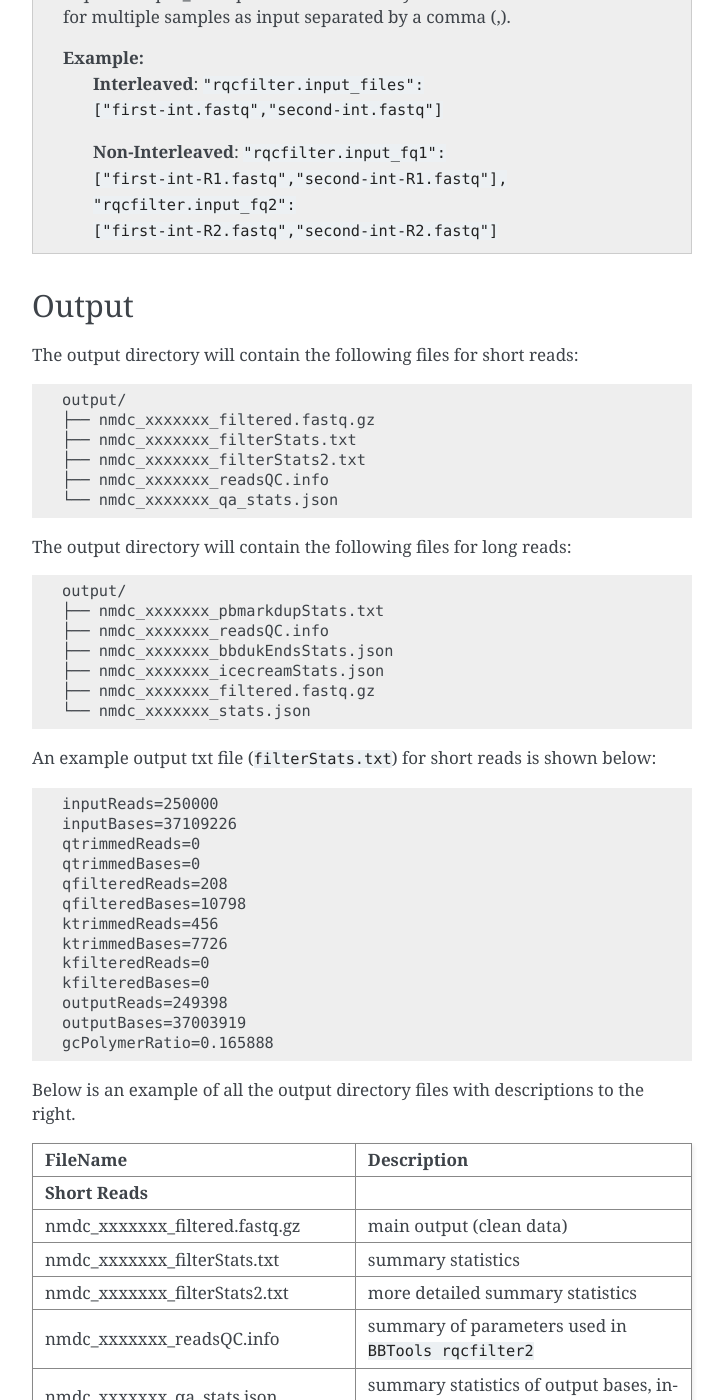
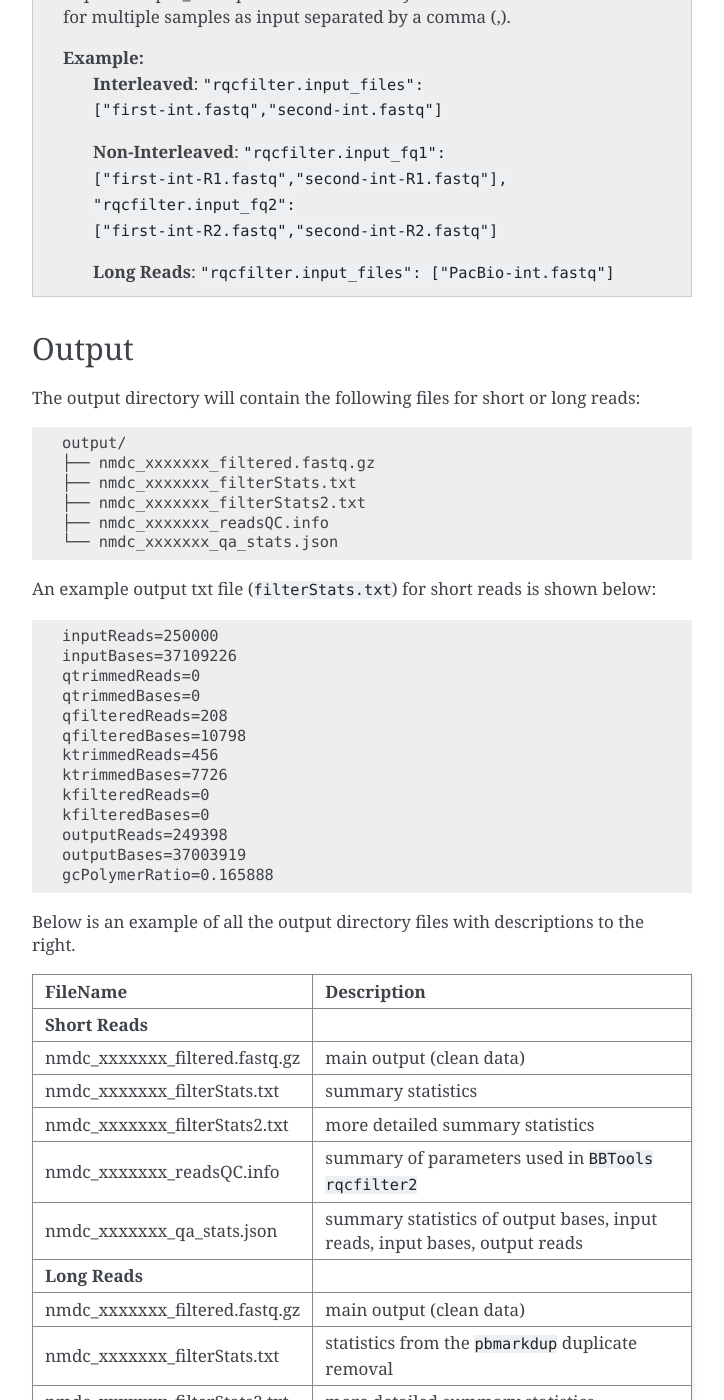
Before and after one commit to microbiomedata/ReadsQC, a Sphinx documentation site: the page built from docs/index.rst, in a window 1280 px wide and 1400 px high, scrolled down 3964 px. Shown: the whole window, without its empty margins (388-1112 px from the left). Built offline with Sphinx 7.4.7, drawn with Linux system fonts in a browser that asks for light colours; some of the changed text lies outside the part shown.

Commit message:
Update long reads outputs

```diff
--- a/docs/index.rst
+++ b/docs/index.rst
@@ -126,7 +126,7 @@ Sample dataset(s)
 
 **Long Reads:**
 
-Zymobiomics synthetic metagenome (`SRR13128014 <https://portal.nersc.gov/cfs/m3408/test_data/SRR13128014.pacbio.subsample.ccs.fastq.gz>`_) For testing we have subsampled the dataset, the original dataset is ~18GB.
+Zymobiomics synthetic metagenome (`SRR13128014 <https://portal.nersc.gov/cfs/m3408/test_data/SRR13128014.pacbio.subsample.ccs.fastq.gz>`_); for testing we have subsampled the dataset, the original dataset is ~18GB.
 
 Input
 ------
@@ -164,11 +164,13 @@ An example input JSON file is shown below:
 
 	**Non-Interleaved**: :literal:`"rqcfilter.input_fq1": ["first-int-R1.fastq","second-int-R1.fastq"], "rqcfilter.input_fq2": ["first-int-R2.fastq","second-int-R2.fastq"]`
 
+	**Long Reads**: :literal:`"rqcfilter.input_files": ["PacBio-int.fastq"]`
+
 
 Output
 ------
 
-The output directory will contain the following files for short reads::
+The output directory will contain the following files for short or long reads::
 
     output/
     ├── nmdc_xxxxxxx_filtered.fastq.gz
@@ -176,16 +178,6 @@ The output directory will contain the following files for short reads::
     ├── nmdc_xxxxxxx_filterStats2.txt
     ├── nmdc_xxxxxxx_readsQC.info
     └── nmdc_xxxxxxx_qa_stats.json
-
-The output directory will contain the following files for long reads::
-
-    output/
-    ├── nmdc_xxxxxxx_pbmarkdupStats.txt
-    ├── nmdc_xxxxxxx_readsQC.info
-    ├── nmdc_xxxxxxx_bbdukEndsStats.json
-    ├── nmdc_xxxxxxx_icecreamStats.json
-    ├── nmdc_xxxxxxx_filtered.fastq.gz
-    └── nmdc_xxxxxxx_stats.json
 
 An example output txt file (:literal:`filterStats.txt`) for short reads is shown below:
 
@@ -219,18 +211,17 @@ nmdc_xxxxxxx_readsQC.info	      summary of parameters used in :literal:`BBTools
 nmdc_xxxxxxx_qa_stats.json	      summary statistics of output bases, input reads, input bases, output reads
 **Long Reads**
 nmdc_xxxxxxx_filtered.fastq.gz        main output (clean data)
-nmdc_xxxxxxx_pbmarkdupStats.txt       statistics from the :literal:`pbmarkdup` duplicate removal
-nmdc_xxxxxxx_readsQC.info             summary of parameters and tools used in QC
-nmdc_xxxxxxx_bbdukEndsStats.json      :literal:`JSON` statistics from :literal:`bbduk` adapter trimming on ends
-nmdc_xxxxxxx_icecreamStats.json       :literal:`JSON` statistics from inverted repeat filtering
-nmdc_xxxxxxx_stats.json               summary statistics of output bases, input reads, input bases, output reads
+nmdc_xxxxxxx_filterStats.txt	      statistics from the :literal:`pbmarkdup` duplicate removal
+nmdc_xxxxxxx_filterStats2.txt	      more detailed summary statistics
+nmdc_xxxxxxx_readsQC.info	      summary of tools and dockers containers used for long reads QC
+nmdc_xxxxxxx_qa_stats.json	      summary statistics of output bases, input reads, input bases, output reads
 ==================================== ============================================================================
 
 
 Version History
 ---------------
 
-- 1.0.13 (release date **11/07/2024**; previous versions: 1.0.12)
+- 1.0.14-alpha.1 (release date **5/15/2025**; previous versions: 1.0.12)
 
 
 Point of contact
```
